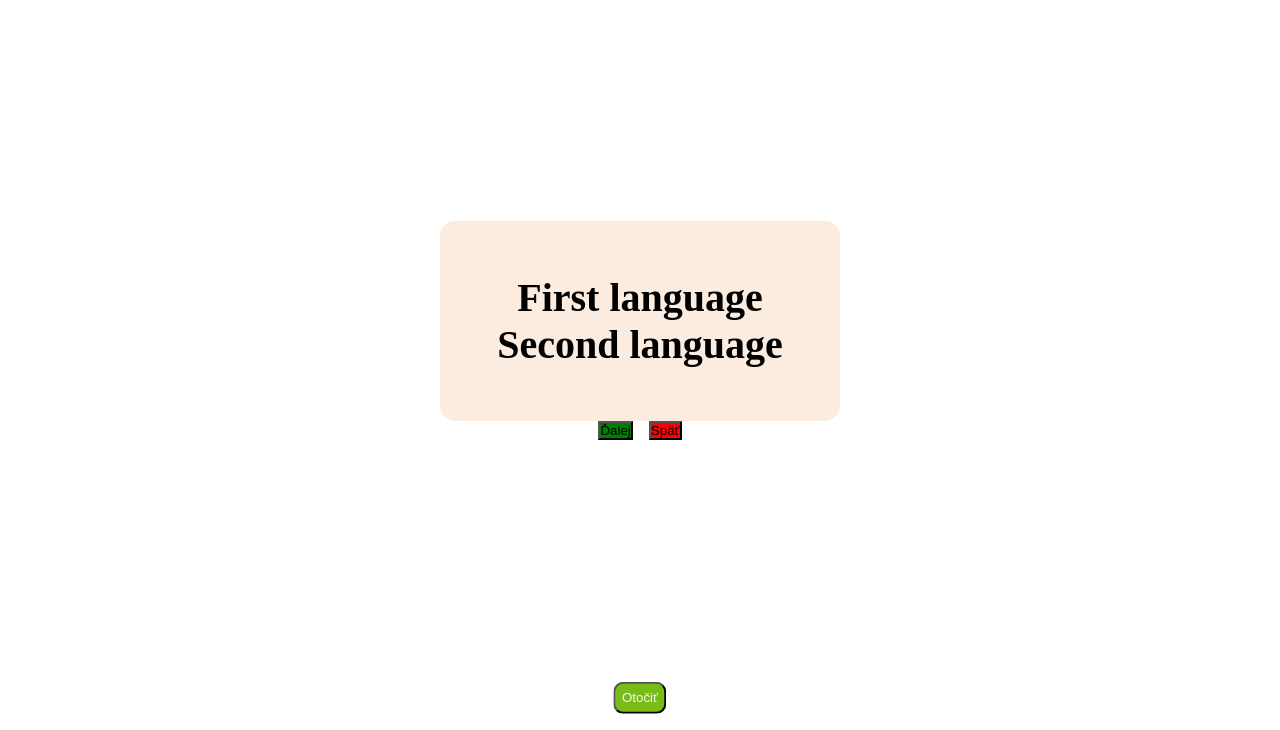
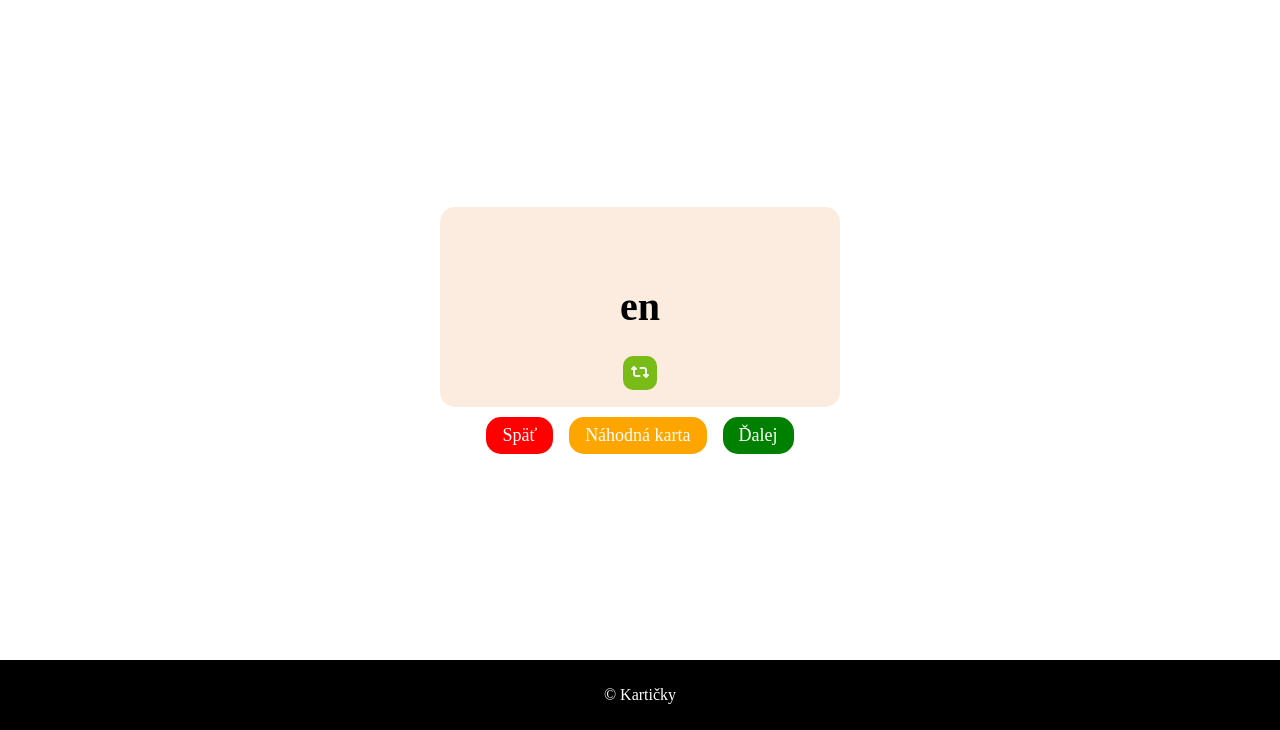
Before and after one commit to Lubomir-Hlavina/vocabulary-app, a PHP site: page /admin/training.php in a window 1280 px wide. Shown: the part 70-800 px from the top of the page. Run offline with PHP 8.4, Linux system fonts and the light colour scheme; the visitor is signed in with stand-in values (Sample User, id 1); tables that the repository leaves empty or names only in its code hold one stand-in row (values such as "Sample post"); data that the repository does not hold is empty; some libraries are stand-ins or nearby versions.

Commit message:
training.php added

```diff
--- a/admin/training.php
+++ b/admin/training.php
@@ -1,3 +1,50 @@
+<?php
+require "../classes/Database.php";
+require "../classes/Url.php";
+require "../classes/Card.php";
+require "../classes/Auth.php";
+
+session_start();
+
+if (!Auth::isLoggedIn()) {
+    die("Nepovolený přístup");
+}
+
+$database = new Database();
+$connection = $database->connectionDB();
+
+// Získa aktuálne ID karty z session alebo nastaví na nulu
+$currentCardID = isset($_SESSION['currentCardID']) ? $_SESSION['currentCardID'] : 0;
+
+if (isset($_GET["action"])) {
+    if ($_GET["action"] == "next") {
+        // Získa nasledujúce ID karty
+        $currentCardID = Card::getNextCardID($connection, $currentCardID);
+    } elseif ($_GET["action"] == "previous") {
+        // Získa predchádzajúce ID karty
+        $currentCardID = Card::getPreviousCardID($connection, $currentCardID);
+    }
+}
+
+if (isset($_GET["action"])) {
+    if ($_GET["action"] == "next") {
+        // Získa nasledujúce ID karty
+        $currentCardID = Card::getNextCardID($connection, $currentCardID);
+    } elseif ($_GET["action"] == "previous") {
+        // Získa predchádzajúce ID karty
+        $currentCardID = Card::getPreviousCardID($connection, $currentCardID);
+    } elseif ($_GET["action"] == "random") {
+        // Získa náhodné ID karty
+        $currentCardID = Card::getRandomCard($connection)["id"];
+    }
+}
+// Získa kartu podľa aktuálneho ID
+$currentCard = Card::getCard($connection, $currentCardID);
+
+// Uloží aktuálne ID karty do session
+$_SESSION['currentCardID'] = $currentCardID;
+?>
+
 <!DOCTYPE html>
 <html lang="en">
 
@@ -10,42 +57,48 @@
     <link rel="stylesheet" href="../css/footer.css">
     <title>Kartičky</title>
     <link rel="stylesheet" href="../css/admin-training.css">
+    <script src="https://kit.fontawesome.com/0fe3234472.js" crossorigin="anonymous"></script>
+
 </head>
 
 <body>
 
     <?php require "../assets/admin-header.php"; ?>
 
-
-    <main>
+    <main class="training-main">
         <section>
-
-
             <div class="one-card-box">
-
-
-
-                <div class="names">
-                    <h2>
-                        <!-- <?= htmlspecialchars($cards["first_language"]) ?> -->
-                        First language
-                    </h2>
-                    <h2>
-                        <!-- <?= htmlspecialchars($cards["second_language"]) ?> -->
-                        Second language
-                    </h2>
-                </div>
+                <?php if ($currentCard && is_array($currentCard)): ?>
+                    <div class="names">
+                        <h2 id="first-name">
+                            <?= htmlspecialchars($currentCard["first_language"]) ?>
+                        </h2>
+                        <h2 id="second-name">
+                            <?= htmlspecialchars($currentCard["second_language"]) ?>
+                        </h2>
+                    </div>
+                    <a class="show-one-card" onclick="toggleClasses()">
+                        <i class="fa-solid fa-retweet"></i>
+                    </a>
+                <?php else: ?>
+                    <p>Nie sú dostupné žiadne karty.</p>
+                <?php endif; ?>
             </div>
 
 
             <div class="one-card-buttons">
-                <button class="next-one-card">Ďalej</button>
-                <button class="show-one-card">Otočiť</button>
-                <button class="previous-one-card">Späť</button>
+                <a href="?action=previous" class="previous-one-card">Späť</a>
+                <!-- <button class="show-one-card" onclick="toggleClasses()">Otočiť</button> -->
+                <a href="?action=random" class="random-one-card">Náhodná karta</a>
+                <a href="?action=next" class="next-one-card">Ďalej</a>
             </div>
-
         </section>
     </main>
+
+    <?php require "../assets/footer.php"; ?>
+
+    <script src="../js/toggleCard.js"></script>
+
 </body>
 
 </html>
```
